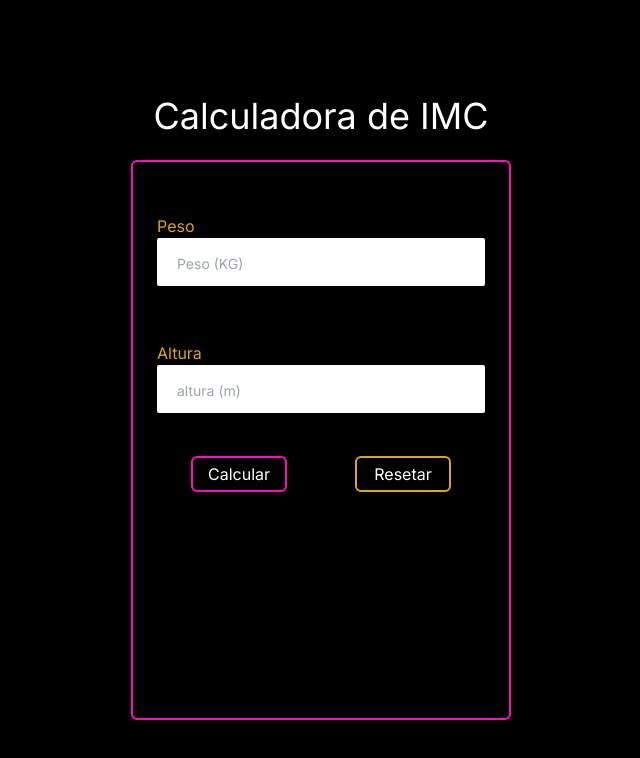
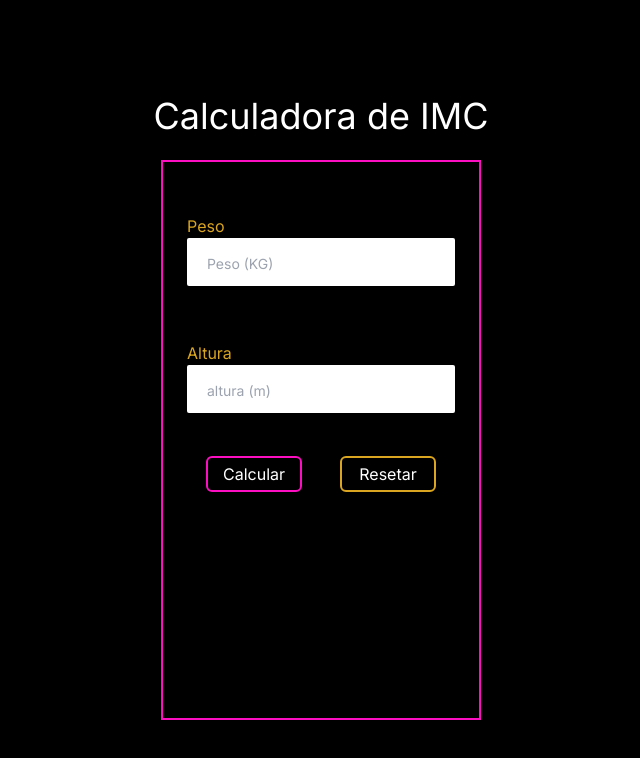
Before and after one commit to Thiago87dev/next-imc, a Next.js app: page / in a window 1280 px wide. Shown: the top 758 px of the page, without its empty margins (319-959 px from the left). Built offline with nearby package versions, Linux system fonts and the light colour scheme.

Commit message:
ajuste width

```diff
--- a/src/components/Imc.tsx
+++ b/src/components/Imc.tsx
@@ -56,7 +56,7 @@ const Imc = () => {
   return (
     <main className="flex min-h-screen flex-col items-center p-24">
       <h1 className="text-4xl mb-6 text-center text-white">Calculadora de IMC</h1>
-      <form className="border-solid border-2 border-rosa h-[35rem] p-6 rounded-md">
+      <form className="border-solid border-2 border-rosa h-[35rem] w-80 p-6">
         <div className="flex justify-around"></div>
         <div className="flex flex-col h-2/4 justify-around">
           <div className="flex flex-col">
```
